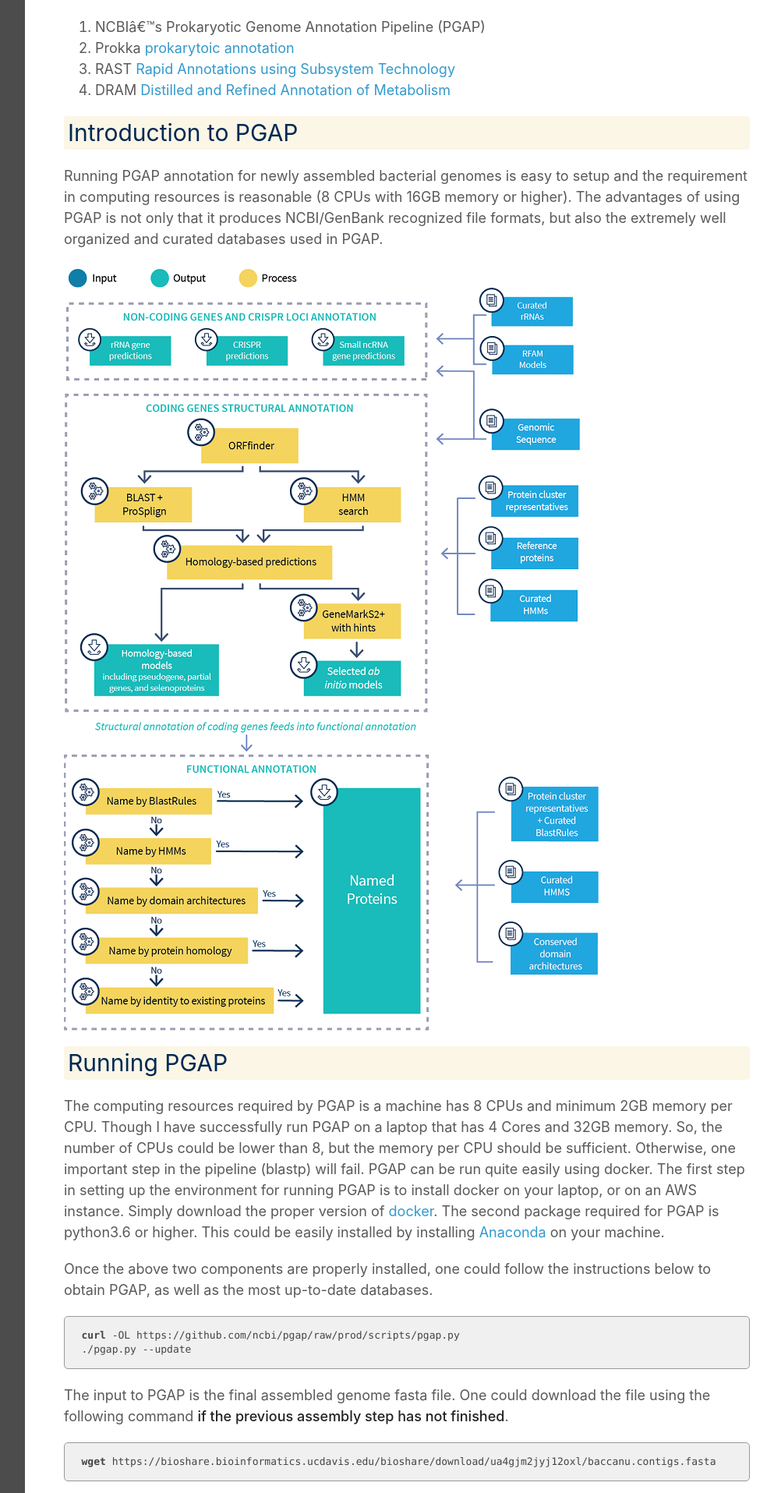
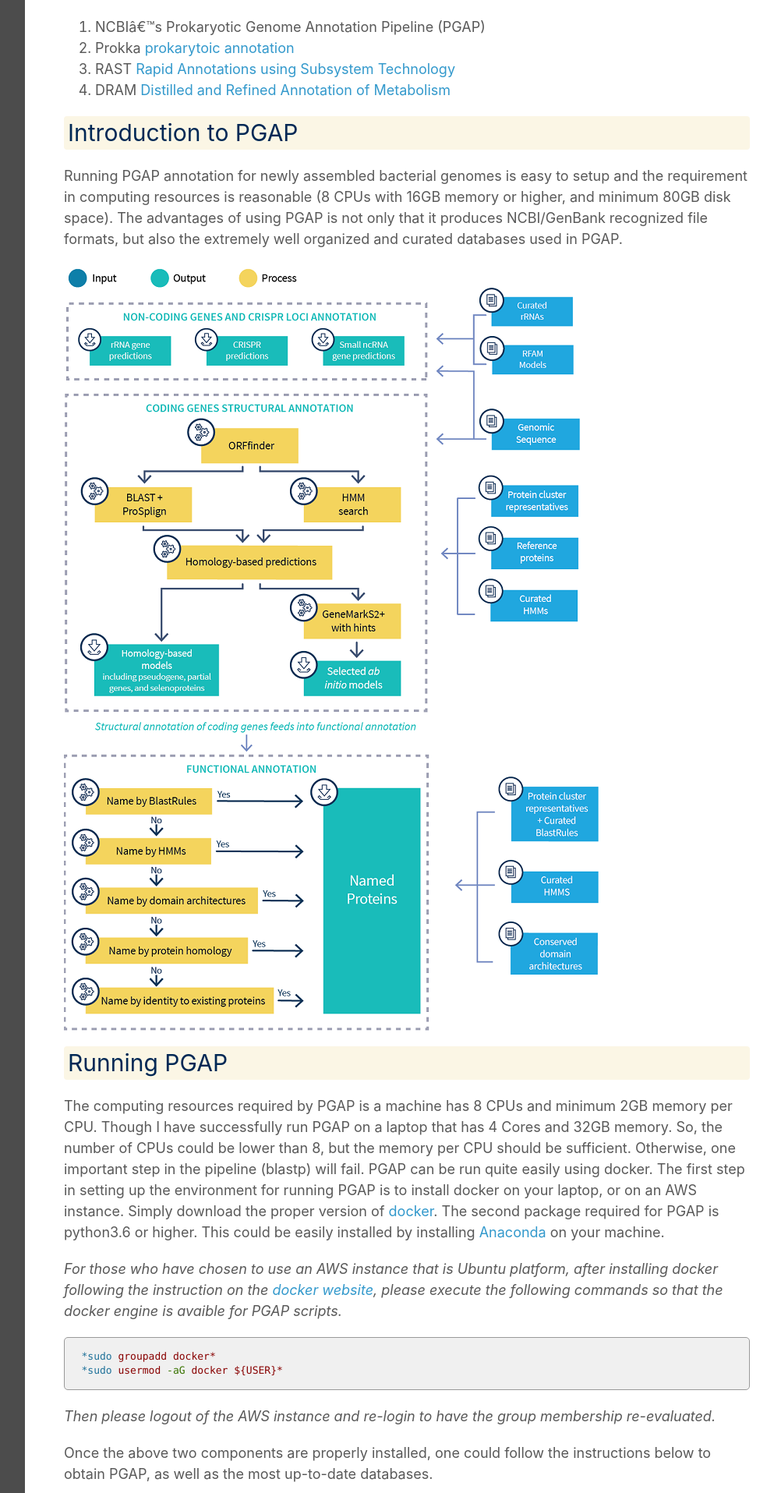
Before and after one commit to ucdavis-bioinformatics-training/2021-ASM-genome-assembly, a Jekyll site: the page built from markdown_docs/annotation.md, in a window 1280 px wide. Shown: the part 898-2813 px from the top of the page at 78% size, without its empty margins (268-1261 px from the left). Built offline with Jekyll 4.4.1, drawn with Linux system fonts in a browser that asks for light colours; our own code applies the rules of GitHub Pages for plain Markdown files.

Commit message:
mod anno

```diff
--- a/markdown_docs/annotation.md
+++ b/markdown_docs/annotation.md
@@ -13,13 +13,20 @@
 4. DRAM [Distilled and Refined Annotation of Metabolism](https://github.com/shafferm/DRAM)
 
 ## Introduction to PGAP
-Running PGAP annotation for newly assembled bacterial genomes is easy to setup and the requirement in computing resources is reasonable (8 CPUs with 16GB memory or higher). The advantages of using PGAP is not only that it produces NCBI/GenBank recognized file formats, but also the extremely well organized and curated databases used in PGAP.
+Running PGAP annotation for newly assembled bacterial genomes is easy to setup and the requirement in computing resources is reasonable (8 CPUs with 16GB memory or higher, and minimum 80GB disk space). The advantages of using PGAP is not only that it produces NCBI/GenBank recognized file formats, but also the extremely well organized and curated databases used in PGAP.
 
 ![PGAP](./annotation_figures/PGAP_flowchart.png)
 
 
 ## Running PGAP
 The computing resources required by PGAP is a machine has 8 CPUs and minimum 2GB memory per CPU. Though I have successfully run PGAP on a laptop that has 4 Cores and 32GB memory. So, the number of CPUs could be lower than 8, but the memory per CPU should be sufficient. Otherwise, one important step in the pipeline (blastp) will fail. PGAP can be run quite easily using docker. The first step in setting up the environment for running PGAP is to install docker on your laptop, or on an AWS instance. Simply download the proper version of [docker](https://docs.docker.com/get-docker/). The second package required for PGAP is python3.6 or higher. This could be easily installed by installing [Anaconda](https://www.anaconda.com/products/individual#Downloads) on your machine.
+
+*For those who have chosen to use an AWS instance that is Ubuntu platform, after installing docker following the instruction on the [docker website](https://docs.docker.com/engine/install/ubuntu/), please execute the following commands so that the docker engine is avaible for PGAP scripts.*
+
+    *sudo groupadd docker*
+    *sudo usermod -aG docker ${USER}*
+
+*Then please logout of the AWS instance and re-login to have the group membership re-evaluated.*
 
 Once the above two components are properly installed, one could follow the instructions below to obtain PGAP, as well as the most up-to-date databases.
 
```
